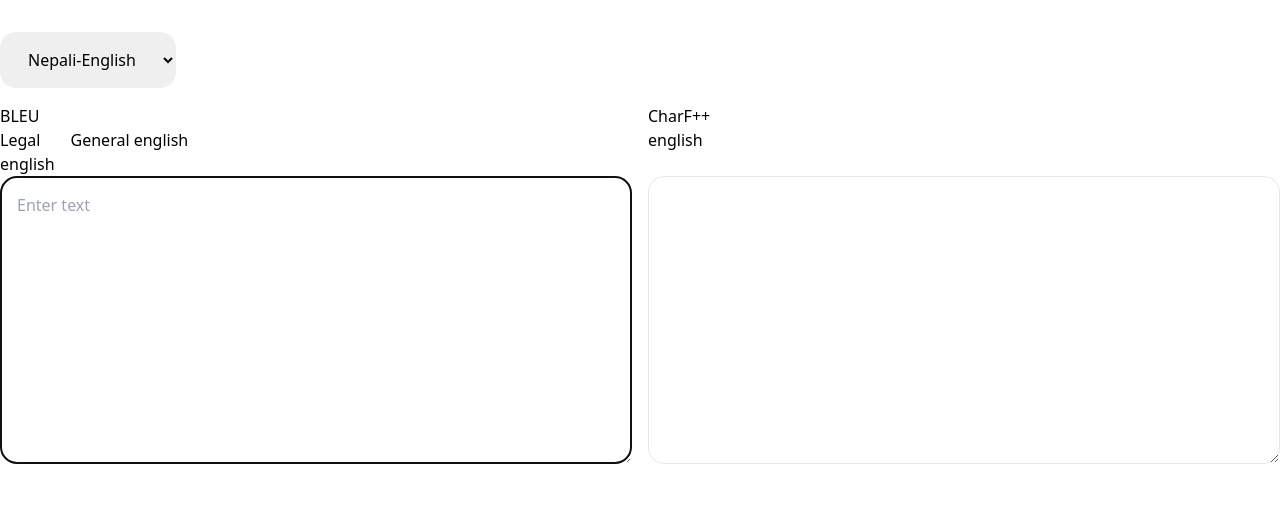
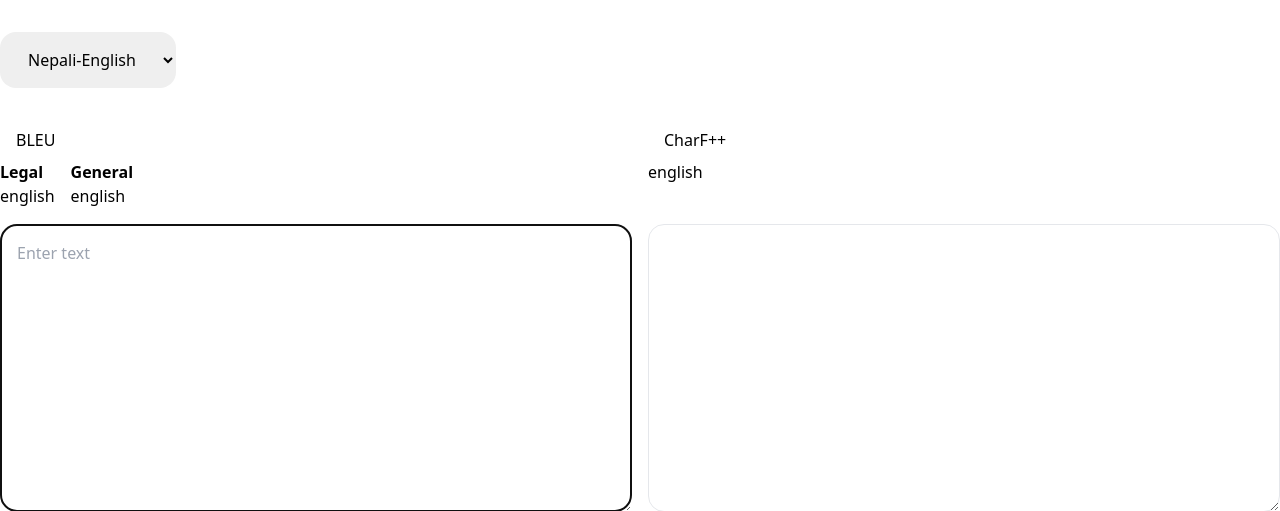
Before and after one commit to shabdapoudel/nepali-translaton, a Flask app: template templates/translate.html in a window 1280 px wide. Shown: the part 56-567 px from the top of the page. Run offline with Flask 3, Linux system fonts and the light colour scheme; the template is opened without the code that fills it, so the values that code supplies are empty.

Commit message:
ui fixes

```diff
--- a/templates/translate.html
+++ b/templates/translate.html
@@ -5,34 +5,38 @@
 			<option{%if type=="ne_en"%} selected{%endif%} value="ne-en">Nepali-English</option>
 			<option{%if type=="en_ne"%} selected{%endif%} value="en-ne">English-Nepali</option>
 		</select>
-				<div class="grid grid-cols-1 lg:grid-cols-2 gap-4">
+				<div class="grid grid-cols-1 lg:grid-cols-2 gap-4 my-4">
 					<div>
-						<h1>BLEU</h1>
+						<h1 class="bg-primary-50 rounded-2xl px-4 py-2">BLEU</h1>
 						<div class="flex flex-wrap gap-4">
 							<div>
-								<h2>
+								<h2 class="font-bold">
 									Legal
 								</h2>
+								<p>
 									{%if type=="ne_en"%}
 								{{"nepali"}}
 							{%else%}
 								{{"english"}}
 							{%endif%}
+								</p>
 							</div>
 							<div>
-								<h2>
+								<h2 class="font-bold">
 									General
+								</h2>
+								<p>
 									{%if type=="ne_en"%}
 								{{"nepali"}}
 							{%else%}
 								{{"english"}}
 							{%endif%}
-								</h2>
+								</p>
 							</div>
 						</div>
 					</div>
 					<div>
-						<h1>CharF++</h1>
+						<h1 class="bg-primary-50 rounded-2xl px-4 py-2">CharF++</h1>
 						<p>
 							{%if type=="ne_en"%}
 								{{"nepali"}}
```
Lines whose indentation alone changed are shown as unchanged.
